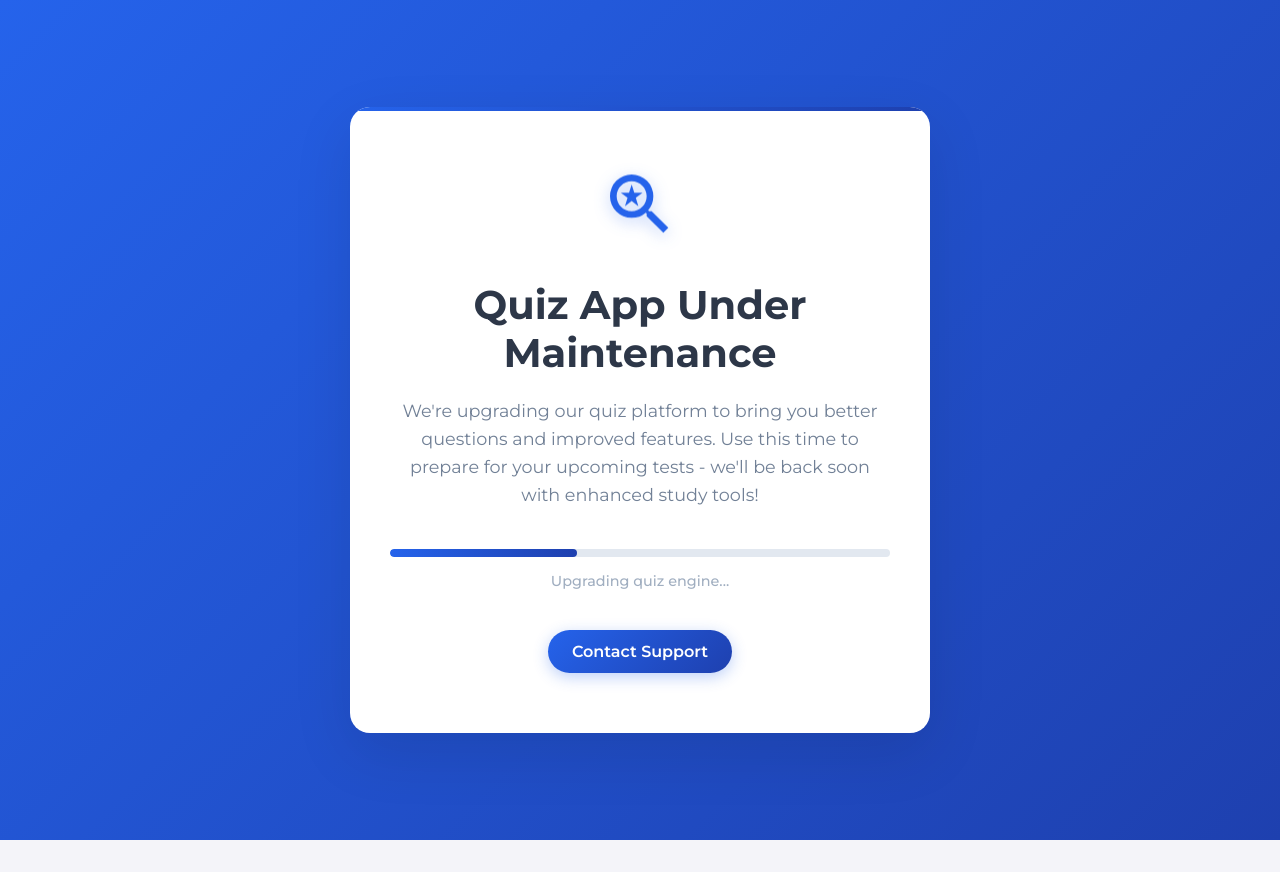
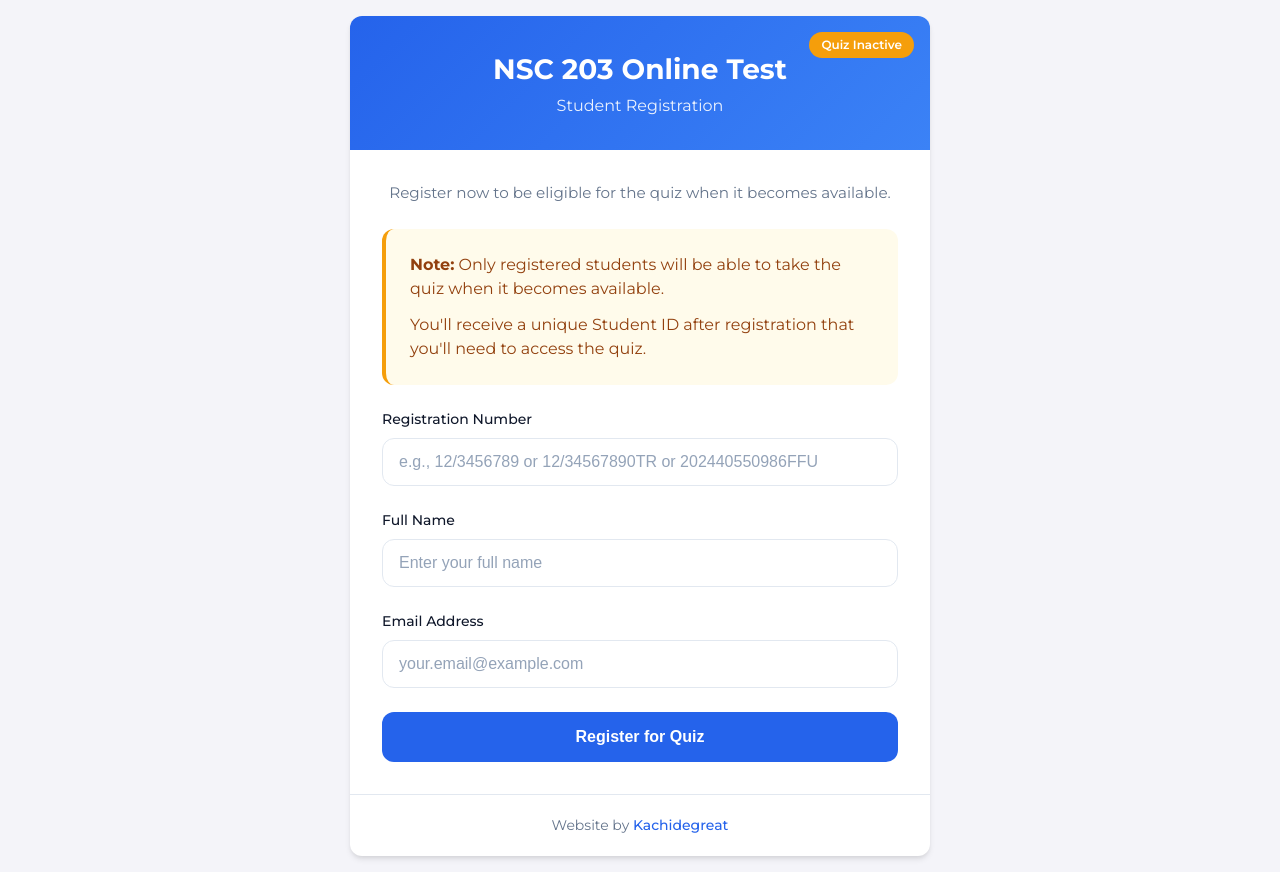
Before and after one commit to kachiDeGreat/quiz-app, a React (Create React App) app: page / in a window 1280 px wide. Before the commit the page ends 840 px from the top, so only its background shows below. Built offline with nearby package versions, Linux system fonts and the light colour scheme.

Commit message:
opened app

```diff
--- a/src/App.tsx
+++ b/src/App.tsx
@@ -41,7 +41,7 @@ const App: React.FC = () => {
 
   return (
     <div className="app">
-      {/* {currentView === "registration" && (
+      {currentView === "registration" && (
         <Registration
           onRegistrationComplete={handleRegistrationComplete}
           quizActive={quizActive}
@@ -61,8 +61,8 @@ const App: React.FC = () => {
           userData={userData}
           onBackToVerification={() => setCurrentView("id-verification")}
         />
-      )} */}
-      <MaintenancePage />
+      )}
+      {/* <MaintenancePage /> */}
       <ToastContainer
         position="top-center"
         autoClose={5000}
```
